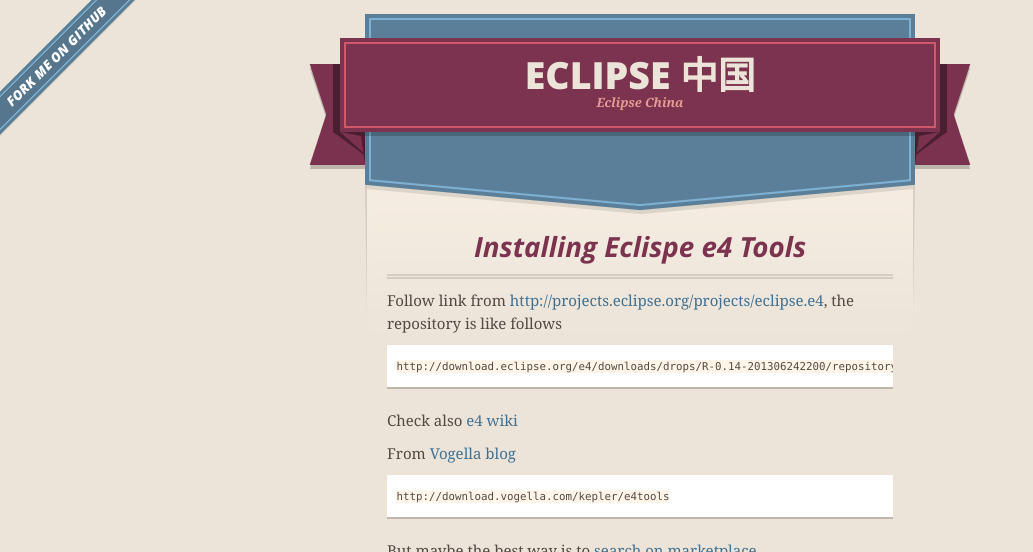
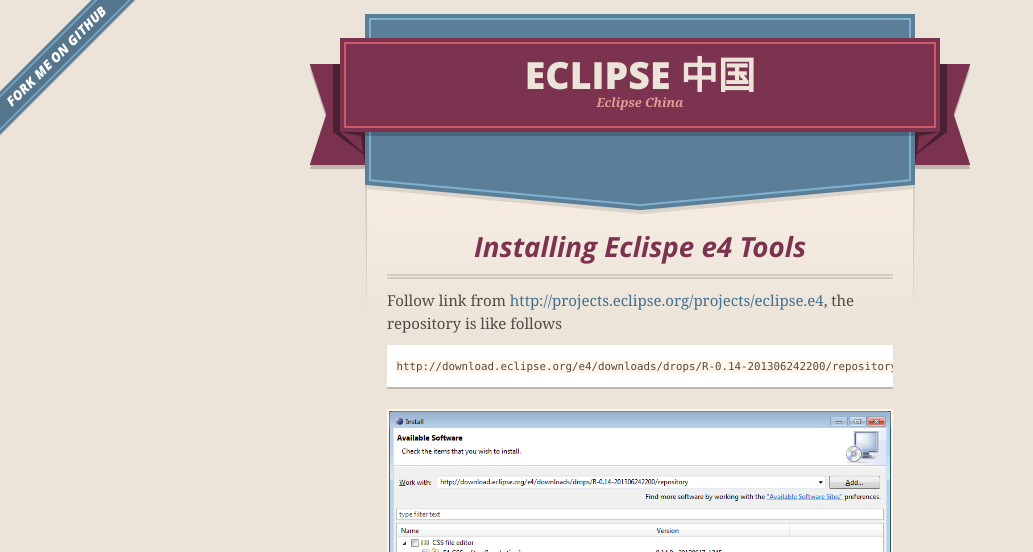
Before and after one commit to Eclipse-China/Eclipse-China.github.io, a Jekyll site: the page built from _posts/2013-09-15-Eclispe-e4-tools.md, in a window 1280 px wide. Shown: the top 552 px of the page, without its empty margins (0-1033 px from the left). Built offline with Jekyll 4.4.1, drawn with Linux system fonts in a browser that asks for light colours; nearby versions of some CDN libraries; Markdown is read by kramdown in place of the engine named in the settings; comment, search, counter and statistics services are not loaded; grey boxes are pictures that could not be loaded.

Commit message:
e4 installation images

```diff
--- a/_posts/2013-09-15-Eclispe-e4-tools.md
+++ b/_posts/2013-09-15-Eclispe-e4-tools.md
@@ -8,6 +8,10 @@
 Follow link from <http://projects.eclipse.org/projects/eclipse.e4>, the repository is like follows
 
 	http://download.eclipse.org/e4/downloads/drops/R-0.14-201306242200/repository
+
+![](/images/e4/e4-installing.png)
+
+![](/images/e4/e4-installing-014-has-012.png)
 
 Check also [e4 wiki](http://wiki.eclipse.org/E4/Install)
 
```
Also changed, not shown: images/e4/e4-installing-014-has-012.png (added), images/e4/e4-installing.png (added).
